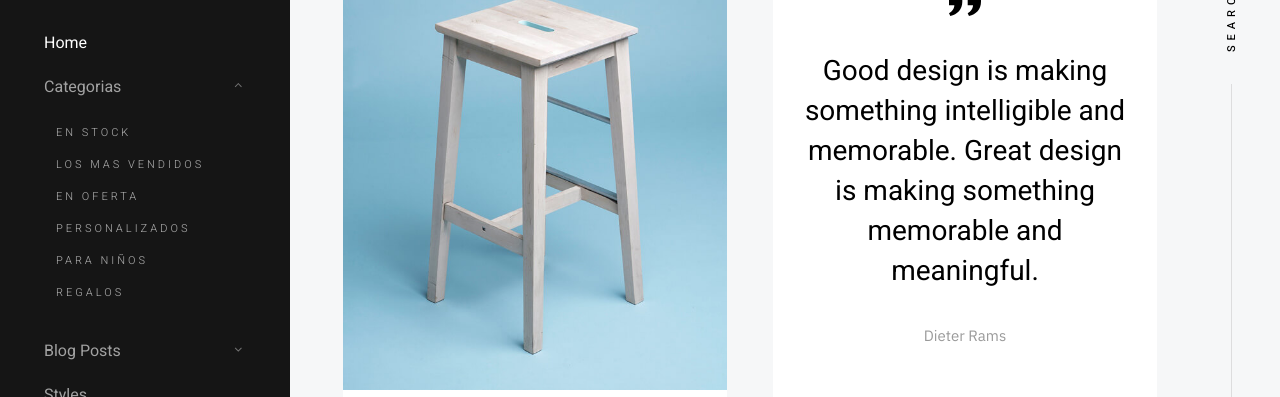
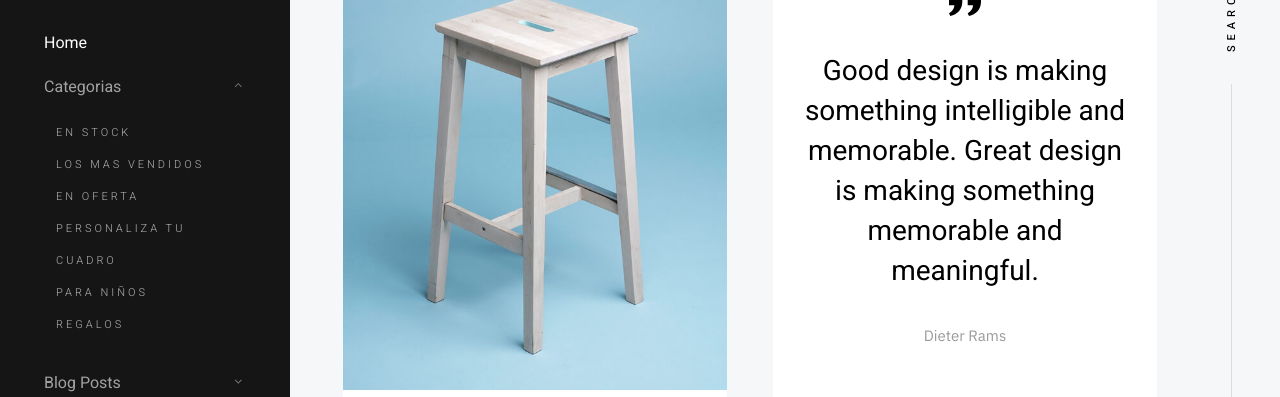
Before and after one commit to emegeezy/morcihiloramas, a plain HTML site: page index.html in a window 1280 px wide. Both pictures are taken after a click on the link "Categorias". Shown: the part 116-513 px from the top of the page. Drawn offline with Linux system fonts and the light colour scheme.

Commit message:
Update index.html

```diff
--- a/index.html
+++ b/index.html
@@ -87,7 +87,7 @@
                         <li><a href="category.html">En Stock</a></li>
                         <li><a href="category.html">Los Mas Vendidos</a></li>
                         <li><a href="category.html">En Oferta</a></li>
-                        <li><a href="category.html">Personalizados</a></li>
+                        <li><a href="category.html">Personaliza Tu Cuadro</a></li>
                         <li><a href="category.html">Para Niños</a></li>
                         <li><a href="category.html">Regalos</a></li>
                         </ul>
```
